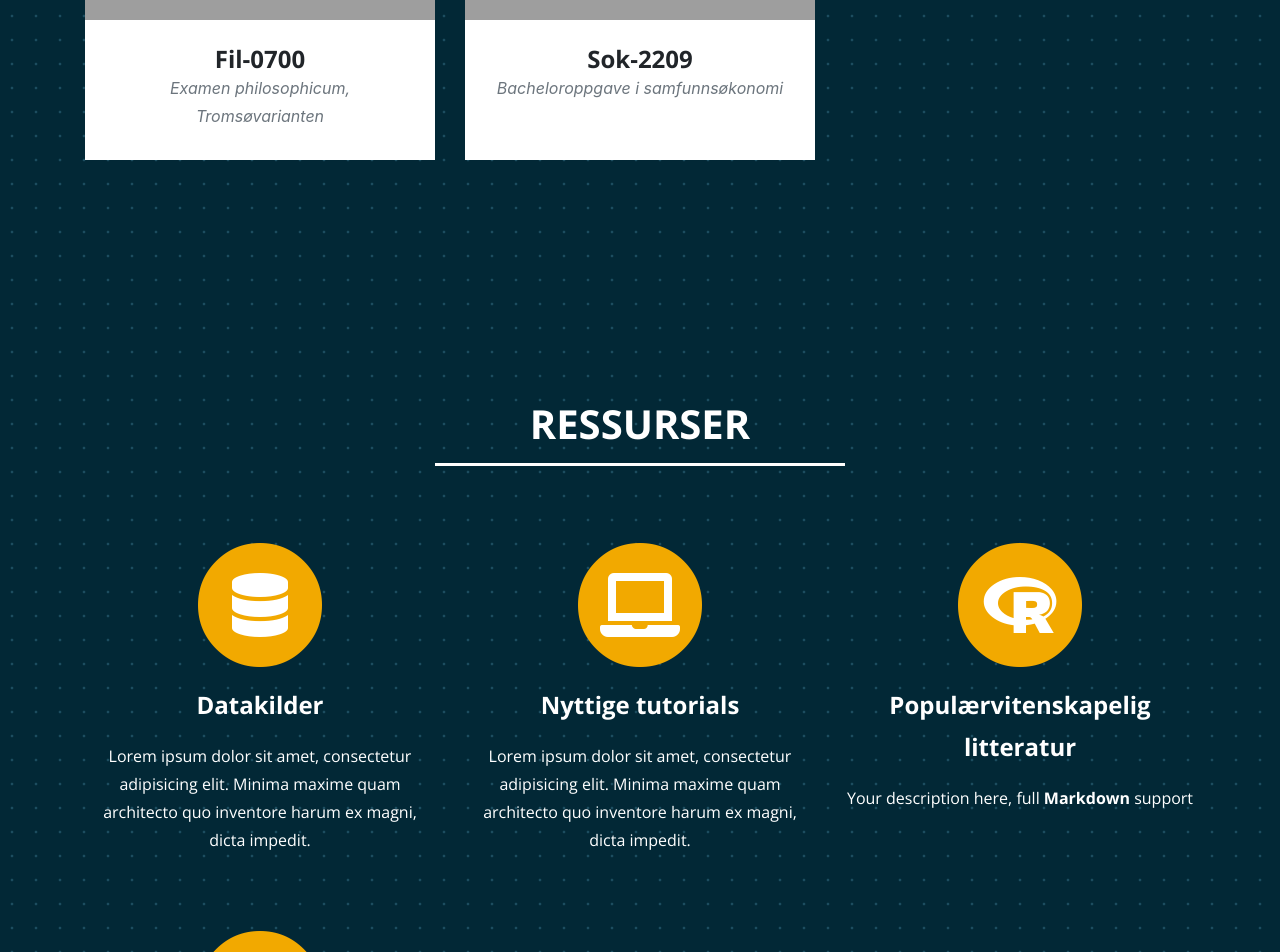
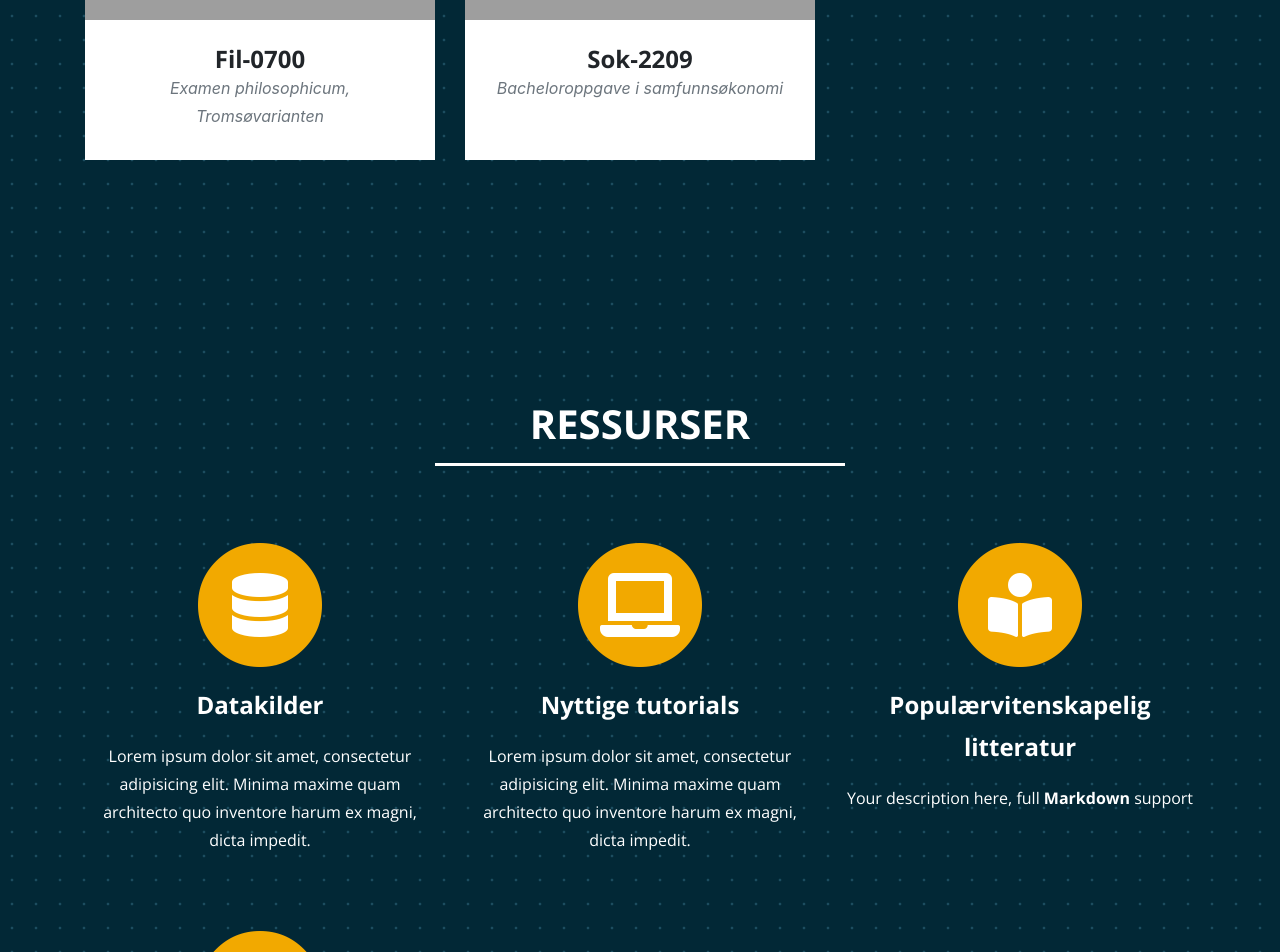
Before and after one commit to uit-econ/uit-econ.github.io, a Jekyll site: the page built from index.md, in a window 1280 px wide. Shown: the part 5448-6400 px from the top of the page. Built offline with Jekyll 4.4.1, drawn with Linux system fonts in a browser that asks for light colours; grey boxes are pictures that could not be loaded.

Commit message:
Update sitetext.yml

```diff
--- a/_data/sitetext.yml
+++ b/_data/sitetext.yml
@@ -30,7 +30,7 @@ en: &DEFAULT_EN
         icon: fas fa-laptop
       - title: "Populærvitenskapelig litteratur"
         desc: "Your description here, full **Markdown** support"
-        icon: fab fa-r-project
+        icon: fas fa-book-reader
       - title: "Blogger"
         desc: "Test st test stet"
         icon: fab fa-angellist
```
